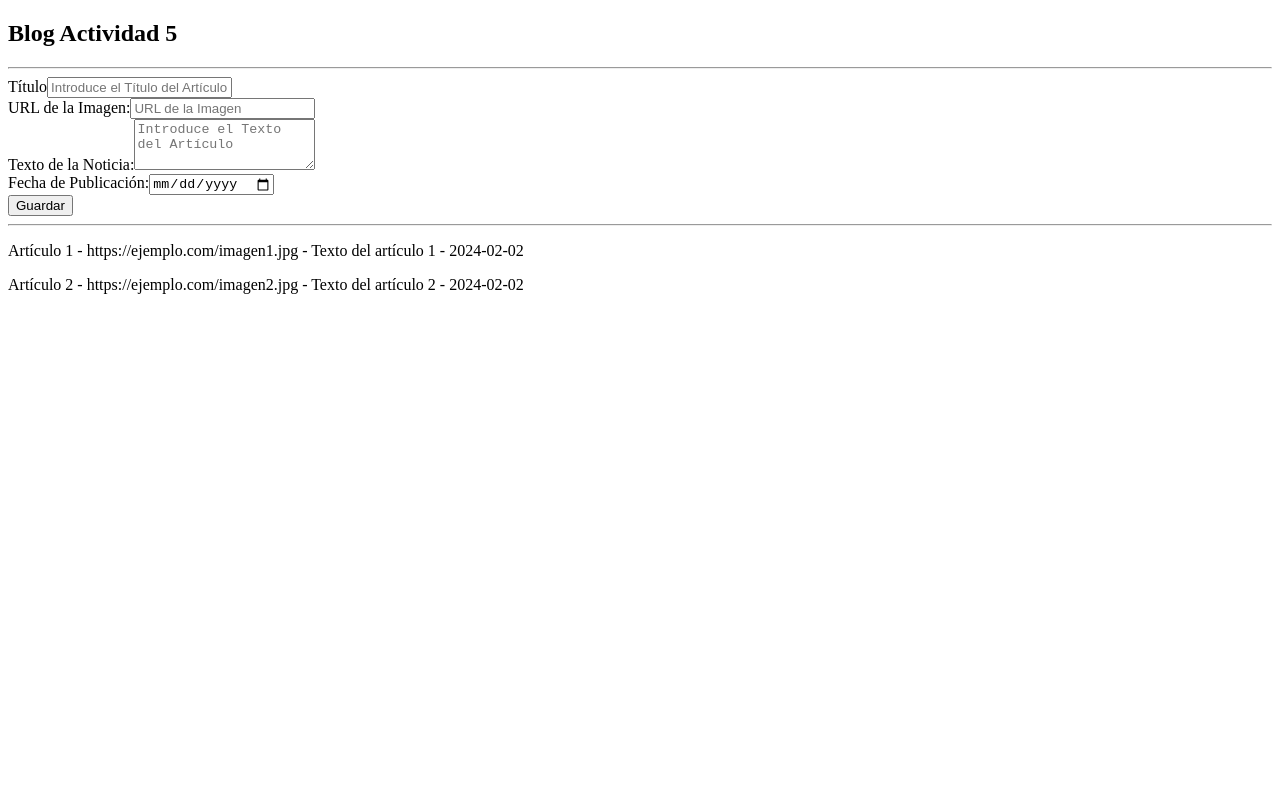
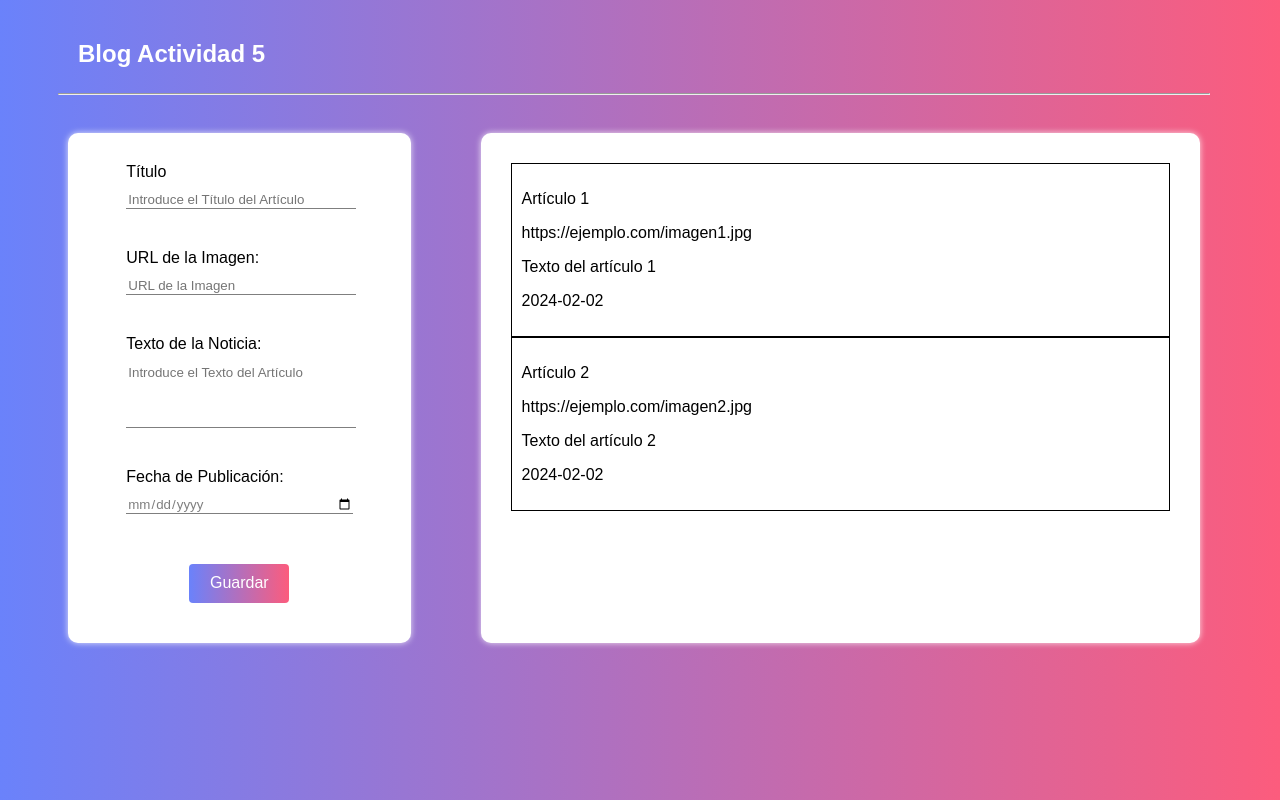
Before and after one commit to milumo03/activida5, an Angular app: page / in a window 1280 px wide. Built offline with nearby package versions, Linux system fonts and the light colour scheme.

Commit message:
Cambios para estilizar
Se añaden estilos en css y ademas se hacen cambios en la funcion cargarDatos sustituyendola y en el html se introduce información y el ngModule para poder editar los estilos css de los articulos que se introducen

```diff
--- a/src/app/app.component.css
+++ b/src/app/app.component.css
@@ -0,0 +1,5 @@
+h1{
+    color: #fff;
+    padding: 20px;
+    padding-bottom: 5px;
+}
--- a/src/app/components/blog/blog.component.css
+++ b/src/app/components/blog/blog.component.css
@@ -0,0 +1,73 @@
+.wrapper{
+    padding: 10px;
+}
+
+.blog{
+    display: flex;
+    gap: 70px;
+    padding-top: 20px;
+}
+
+.form{
+    width: 30%;
+    height: 450px;
+    display: flex;
+    flex-direction: column;
+    align-items: center;
+    padding: 30px;
+    background-color: #fff;
+    border-radius: 10px;
+    box-shadow: 0 0 6px 0 rgba(255, 255, 255, 0.8);
+}
+
+.element{
+    display: flex;
+    flex-direction: column;
+    padding-bottom: 40px;
+    gap: 10px;
+    width: 80%;
+}
+
+.visor{
+    width: 70%;
+    height: 450px;
+    padding: 30px;
+    background-color: #fff;
+    border-radius: 10px;
+    box-shadow: 0 0 6px 0 rgba(255, 255, 255, 0.8);
+    display: flex;
+    flex-direction: column;
+    overflow-y: auto;
+}
+
+.articulo{
+    padding: 10px;
+    border: 1px solid;
+    max-width: 100%;
+    overflow: none;
+}
+
+.boton{
+    background: -webkit-linear-gradient(to right, #6A82FB, #FC5C7D);
+    background: linear-gradient(to right, #6A82FB, #FC5C7D);
+    display: block;
+    width: 100px;
+    height: 40px;
+    border:none;
+    color:#fff;
+    border-radius: 4px;
+    font-size: 16px;
+    margin: 10px auto;
+    cursor: pointer;
+}
+
+input, textarea{
+    background: none;
+    color:#7f7f7f;
+    width: 100%;
+    border:none;
+    border-bottom: 1px solid;
+    font-family: 'Poppins', sans-serif;
+    resize: none;
+
+}
--- a/src/app/components/blog/blog.component.html
+++ b/src/app/components/blog/blog.component.html
@@ -1,27 +1,33 @@
-<section>
-    <div> <!-- Capturar Datos -->
+<div class="wrapper">
+    <section class="blog">
+        <div class="form"> <!-- Capturar Datos -->
             <!-- Meter las Clases para CSS!!! -->
             <!-- No funciona "required", REVISAR!!! -->
-        <div class="form">
+            <div class="element grupo">
                 <label for="titulo">Título</label>
                 <input type="text" id="titulo" class="form-control" placeholder="Introduce el Título del Artículo " [(ngModel)]="newArticulo.titulo">
             </div>
-        <div>
+            <div class="element grupo">
                 <label for="imagen">URL de la Imagen:</label>
                 <input type="text" id="imagen" placeholder="URL de la Imagen" [(ngModel)]="newArticulo.imagen">
             </div>
-        <div>
+            <div class="element grupo">
                 <label for="texto">Texto de la Noticia:</label>
-            <textarea id="texto" rows="3" placeholder="Introduce el Texto del Artículo" [(ngModel)]="newArticulo.texto"></textarea>
+                <textarea id="texto" rows="4" placeholder="Introduce el Texto del Artículo" [(ngModel)]="newArticulo.texto"></textarea>
             </div>
-        <div>
+            <div class="element grupo">
                 <label for="fecha">Fecha de Publicación:</label>
                 <input type="date" id="fecha" [(ngModel)]="newArticulo.fecha">
             </div>
-        <button (click)="guardar()">Guardar</button>
+            <button (click)="guardar()" class="boton">Guardar</button>
         </div>
-    <hr>
-    <div [innerHTML]="cargarDatos()"> <!-- Pintar Datos-->
-
+        <div class="visor">
+            <div *ngFor="let element of arrFormulario" class="articulo">
+              <p class="ficha">{{ element.titulo }}</p>
+              <p class="ficha">{{ element.imagen }}</p>
+              <p class="ficha">{{ element.texto }}</p>
+              <p class="ficha">{{ element.fecha }}</p>
+            </div>
           </div>
     </section>
+</div>
--- a/src/app/components/blog/blog.component.ts
+++ b/src/app/components/blog/blog.component.ts
@@ -1,10 +1,12 @@
-import { Component } from '@angular/core';
+import { style } from '@angular/animations';
+import { CommonModule } from '@angular/common';
+import { Component, NgModule } from '@angular/core';
 import { FormsModule } from '@angular/forms';
 
 @Component({
   selector: 'app-blog',
   standalone: true,
-  imports: [FormsModule],
+  imports: [FormsModule, CommonModule],
   templateUrl: './blog.component.html',
   styleUrl: './blog.component.css'
 })
@@ -68,11 +70,8 @@ export class BlogComponent {
     );
   }
 
-  cargarDatos(): string {
-    let html: string = "";
-    this.arrFormulario.forEach((element: any) => {
-      html += `<p>${element.titulo} - ${element.imagen} - ${element.texto} - ${element.fecha}</p>`
-    })
-    return html
+  cargarDatos(): void {
+    this.arrFormulario = [];
   }
+
 }
--- a/src/styles.css
+++ b/src/styles.css
@@ -1 +1,9 @@
-/* You can add global styles to this file, and also import other style files */
+body {
+    background: -webkit-linear-gradient(to right, #6A82FB, #FC5C7D);
+    background: linear-gradient(to right, #6A82FB, #FC5C7D);
+    font-family: 'Poppins', sans-serif;
+    width: 90%;
+    padding-left: 50px;
+    padding-right: 50px;
+
+}
```
Lines whose indentation alone changed are shown as unchanged.
